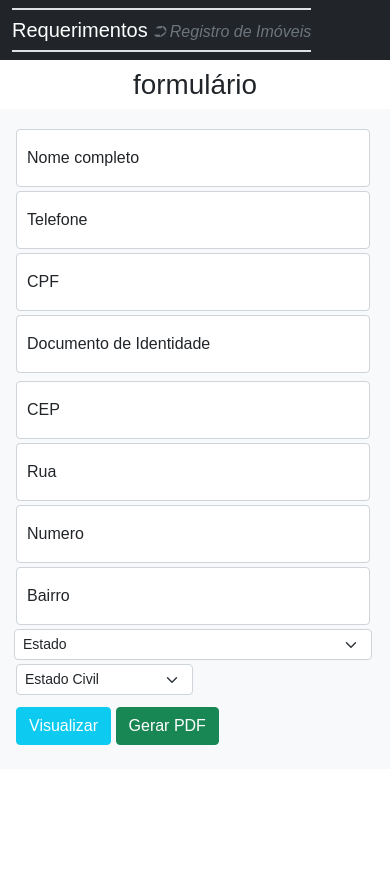
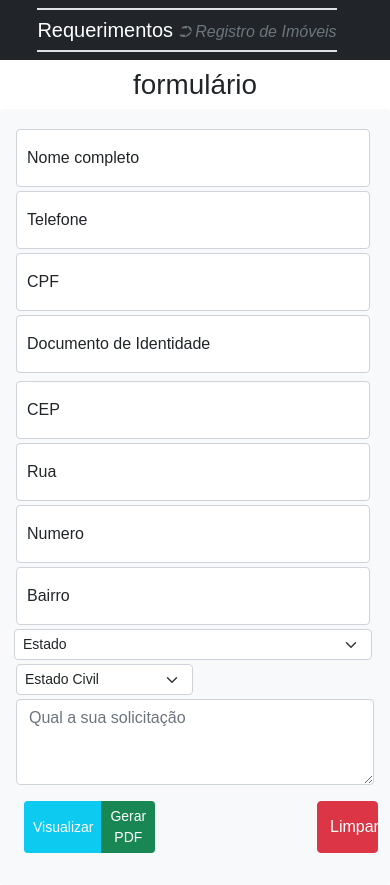
Before and after one commit to marcosfrancomarinho/requerimento, a plain HTML site: page index.html in a window 390 px wide. Before the commit the page ends 844 px from the top, so only its background shows below. Drawn offline with nearby package versions, Linux system fonts and the light colour scheme; a web font is replaced by a local one.

Commit message:
ajuste de responsavidade

```diff
--- a/index.html
+++ b/index.html
@@ -17,11 +17,11 @@
     <title>Requerimentos</title>
 </head>
 
-<body>
+<body class="bg-body">
     <header>
-        <nav class="navbar navbar-expand-md navbar-dark bg-dark">
-            <div class="container-fluid">
-                <a href="#" class="navbar-brand border-bottom border-top border-2 ">Requerimentos <span
+        <nav class="navbar navbar-expand-md navbar-dark bg-dark ">
+            <div class="container-fluid justify-content-sm-start justify-content-center  ">
+                <a href="#" class="navbar-brand border-bottom border-top border-2">Requerimentos <span
                         class="text-secondary fs-6 fst-italic"> &#11146; Registro de Imóveis</span> </a>
             </div>
         </nav>
@@ -30,7 +30,7 @@
         <div>
             <h2 class="text-center m-2 h1">formulário</h2>
         </div>
-        <section class="container bg-light p-3">
+        <section class="container p-3 rounded bg-light">
             <form>
                 <div id="solo" class="row g-1">
                     <div class="row g-1 col-12">
@@ -122,7 +122,7 @@
                         </select>
                     </div>
                 </div>
-                <div id="spouse" class="row g-1 hide">
+                <div id="spouse" class="row g-1 hide mb-1">
                     <div class="form-floating col-md-3">
                         <input type="text" name="name_spouse" id="name_spouse" placeholder="Nome completo"
                             class="form-control">
@@ -143,13 +143,17 @@
                         <label for="property_regime">Regime de Bens</label>
                     </div>
                 </div>
-                <div class="my-2">
-                    <button type="button" class="btn text-white btn-info" data-bs-toggle="modal"
-                        data-bs-target="#content">Visualizar</button>
-                    <button type="submit" class="btn btn-success">Gerar PDF</button>
+                <div>
+                    <textarea name="request" id="request" cols="75" placeholder="Qual a sua solicitação" rows="3"
+                        class="form-control"></textarea>
                 </div>
-                <div>
-
+                <div class="my-2 row justify-content-between p-2">
+                    <div class="col-5 btn-group btn-group-sm">
+                        <button type="button" class="btn text-white btn-info" data-bs-toggle="modal"
+                            data-bs-target="#content">Visualizar</button>
+                        <button type="submit" class="btn btn-success">Gerar PDF</button>
+                    </div>
+                    <button type="reset" class="btn btn-danger col-2">Limpar</button>
                 </div>
             </form>
         </section>
--- a/src/js/app.js
+++ b/src/js/app.js
@@ -14,6 +14,7 @@ $("#marital_status").onchange = function () {
     $("#spouse").classList.toggle("hide", !response)
 }
 function createRequirement() {
+    console.log(this)
     $("#form-datas").innerHTML = `
         <div>Nome: ${this.name}</div>
     `
```
